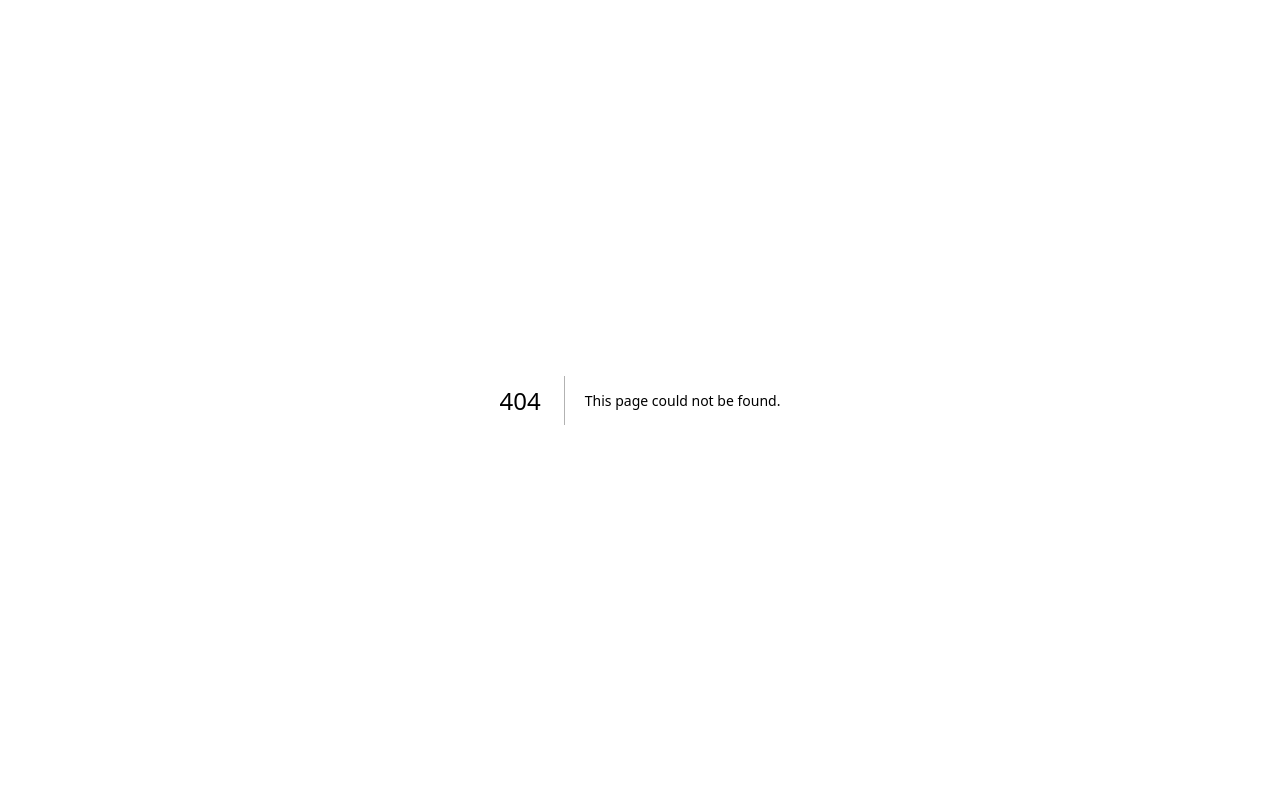
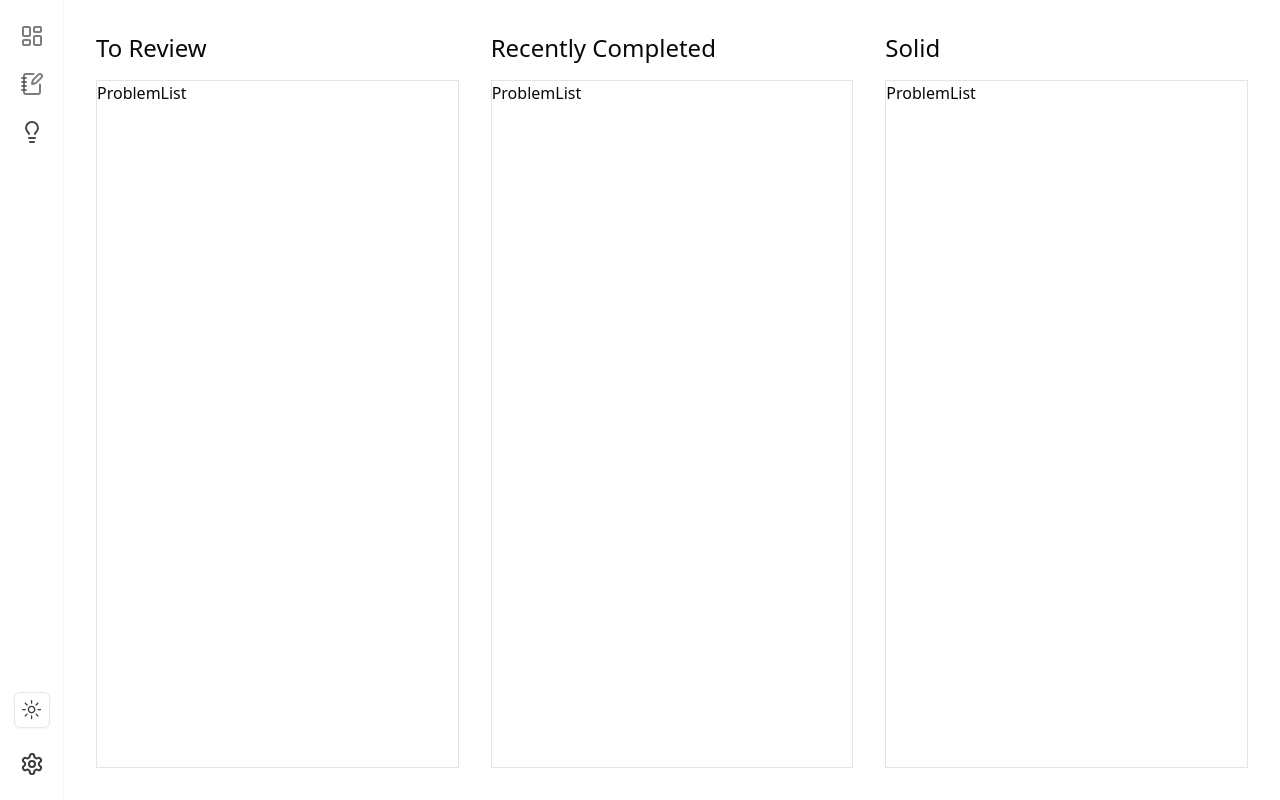
Before and after one commit to alex-yng/lctracker, a Next.js app: page /insights in a window 1280 px wide. Before the commit this address had no page. Built offline with nearby package versions, Linux system fonts and the light colour scheme.

Commit message:
feat: add insights page skeleton

```diff
--- /dev/null
+++ b/app/(userapp)/insights/page.tsx
@@ -0,0 +1,28 @@
+import ProblemList from "@/components/insights/ProblemList";
+
+const Insights = () => {
+  return (
+    <section className="ml-16 grid h-screen grid-cols-3 gap-8 p-8">
+      <div className="flex flex-col gap-4">
+        <h1 className="text-2xl">To Review</h1>
+        <div className="h-full border">
+          <ProblemList />
+        </div>
+      </div>
+      <div className="flex flex-col gap-4">
+        <h1 className="text-2xl">Recently Completed</h1>
+        <div className="h-full border">
+          <ProblemList />
+        </div>
+      </div>
+      <div className="flex flex-col gap-4">
+        <h1 className="text-2xl">Solid</h1>
+        <div className="h-full border">
+          <ProblemList />
+        </div>
+      </div>
+    </section>
+  );
+};
+
+export default Insights;
--- /dev/null
+++ b/components/insights/ProblemList.tsx
@@ -0,0 +1,5 @@
+const ProblemList = ({ problems }: { problems?: any[] }) => {
+  return <div>ProblemList</div>;
+};
+
+export default ProblemList;
--- a/components/userapp/SideNav.tsx
+++ b/components/userapp/SideNav.tsx
@@ -1,7 +1,7 @@
 "use client";
 
 import Link from "next/link";
-import { LayoutDashboard, NotebookPen } from "lucide-react";
+import { LayoutDashboard, NotebookPen, Lightbulb } from "lucide-react";
 import NavIcon from "@/components/userapp/NavIcon";
 import ModeToggle from "@/components/ModeToggle";
 import { SettingsDialogue } from "@/components/userapp/SettingsDialogue";
@@ -20,6 +20,11 @@ const SideNav = () => {
             <NotebookPen size={24}></NotebookPen>
           </Link>
         </NavIcon>
+        <NavIcon text="Insights" href="/insights">
+          <Link href="/insights">
+            <Lightbulb size={24}></Lightbulb>
+          </Link>
+        </NavIcon>
       </div>
       <div className="flex flex-col items-center justify-center gap-6 py-2">
         <ModeToggle />
```
